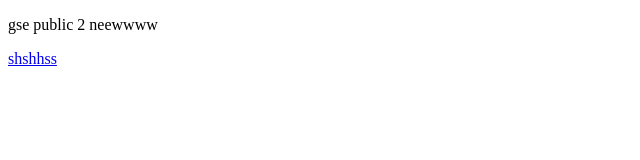
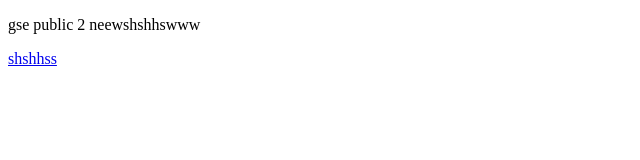
Before and after one commit to Qsustr/shoesprint1, a website: page public/index.html in a window 1280 px wide. Shown: the full height of the page, 0-640 px from the left. Drawn offline with Linux system fonts and the light colour scheme; no server answers.

Commit message:
Update index.html

```diff
--- a/public/index.html
+++ b/public/index.html
@@ -7,7 +7,7 @@
     <title>Document</title>
   </head>
   <body>
-    <p>gse public 2 neewwww</p>
+    <p>gse public 2 neewshshhswww</p>
     <a href="testing.html">shshhss</a>
 
     <div class="product-container"></div>
```
